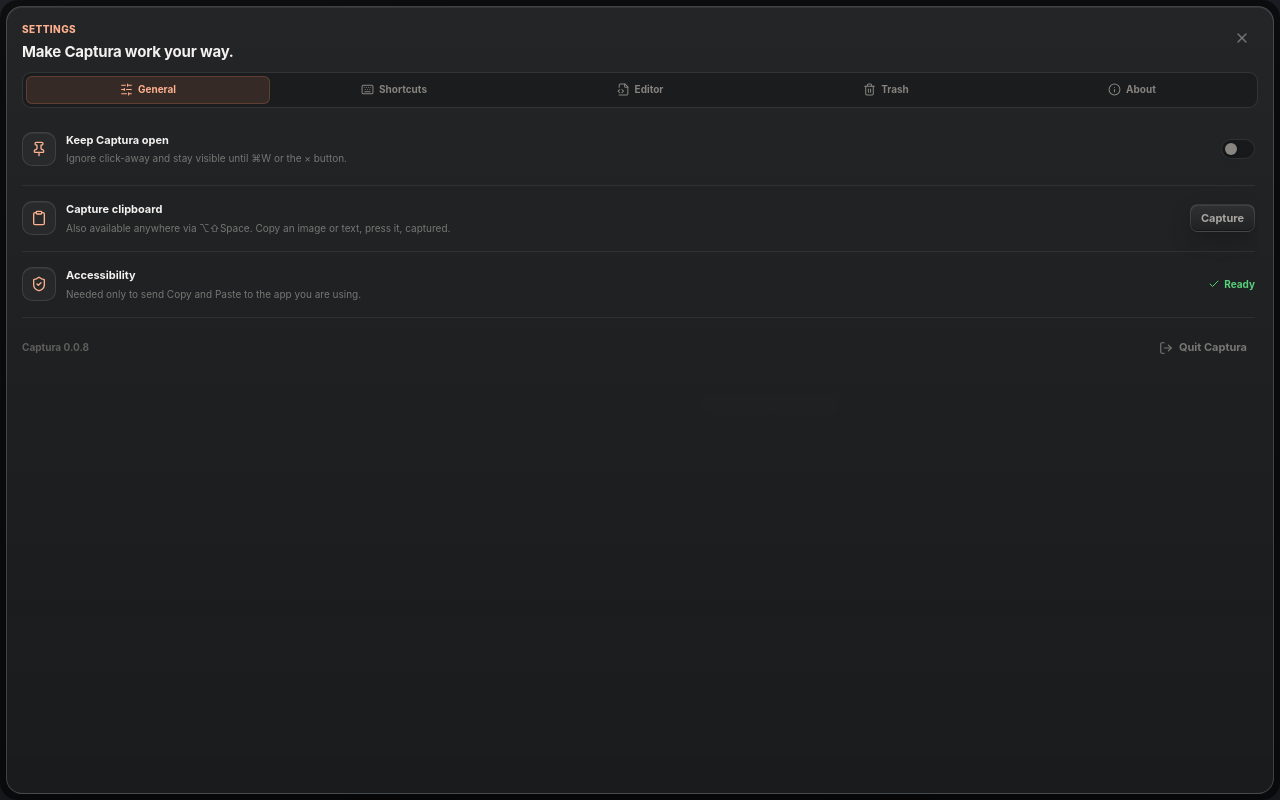
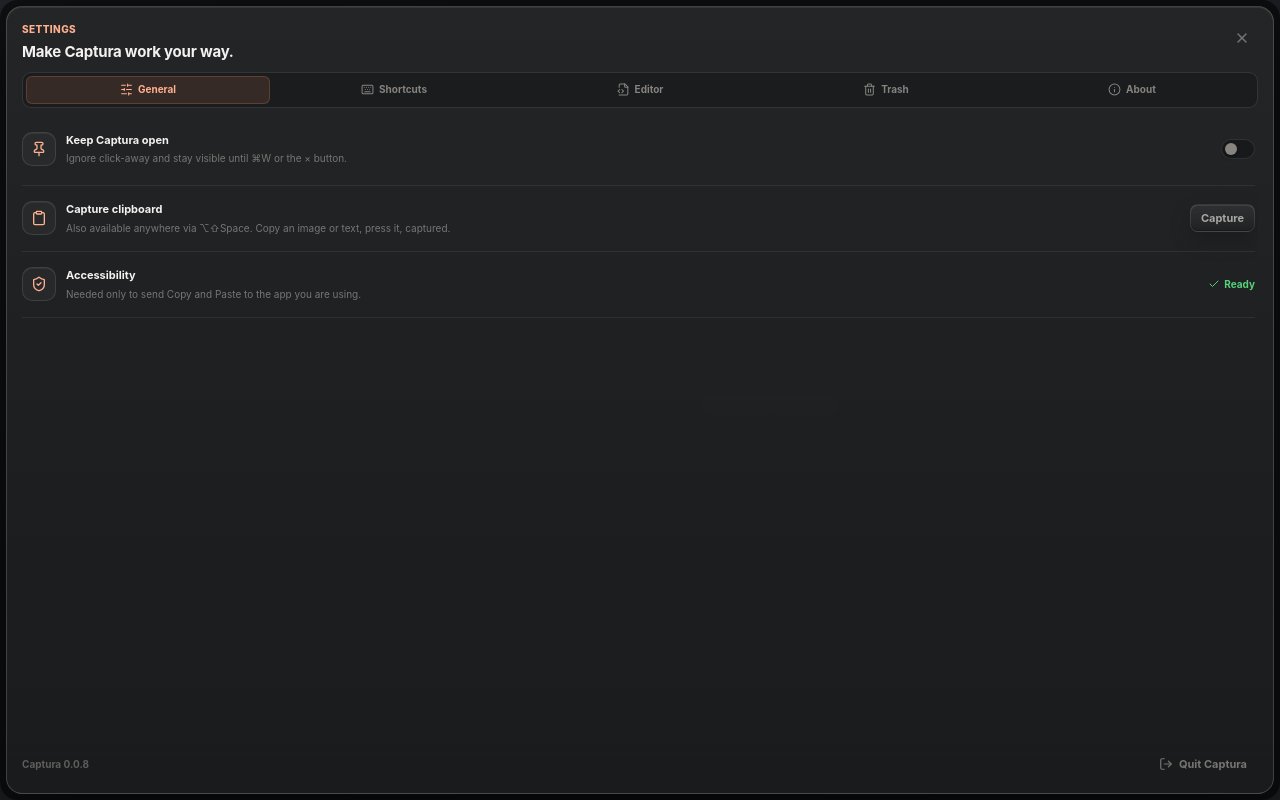
Before and after one commit to blackridder22/Captura, a React (Vite) app: page / in a window 1280 px wide. Both pictures are taken after a click on the button 793 px from the left and 111 px from the top of the page. Built offline with nearby package versions, Linux system fonts and the light colour scheme.

Commit message:
fix: settings body fills the sheet; toast clears the shortcut strip
Co-Authored-By: Claude Fable 5.1 <noreply@anthropic.com>

```diff
--- a/src/styles/globals.css
+++ b/src/styles/globals.css
@@ -1512,6 +1512,7 @@ kbd {
 }
 
 .settings-scroll {
+  flex: 1 1 auto;
   min-height: 0;
   overflow-x: hidden;
   overflow-y: auto;
@@ -2099,7 +2100,7 @@ kbd {
 .app-toast {
   position: fixed;
   left: 50%;
-  bottom: 46px;
+  bottom: 54px;
   transform: translateX(-50%);
   z-index: 60;
   max-width: 356px;
```
